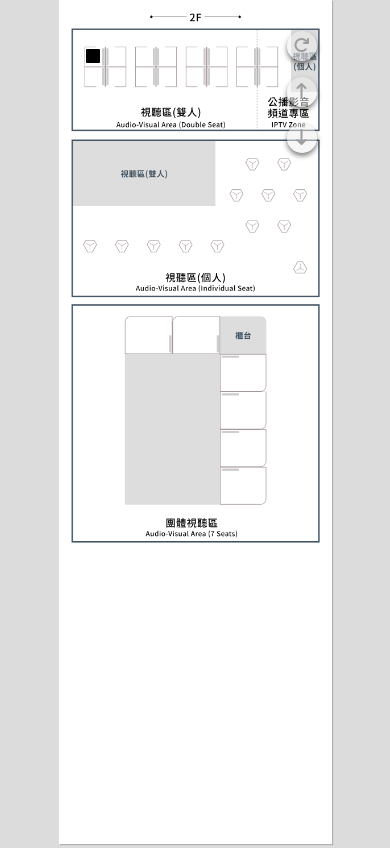
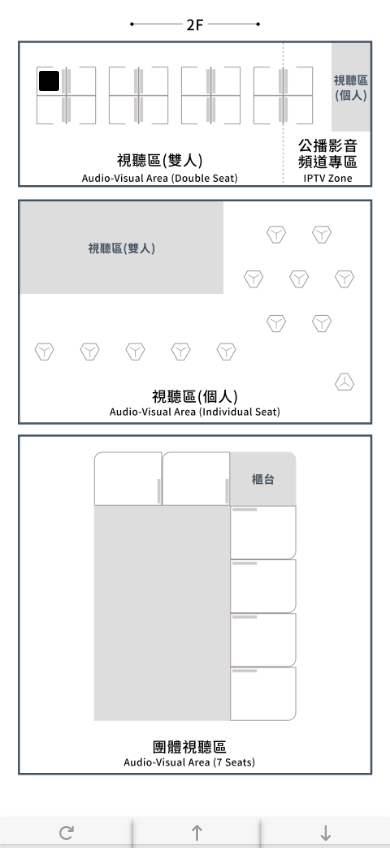
Before and after one commit to maverick-peng/canvas-demo, a website built with Vite: page index.html in a window 390 px wide. Built offline with nearby package versions, Linux system fonts and the light colour scheme.

Commit message:
modify: in small-size screen, put controls on the ground

```diff
--- a/index.html
+++ b/index.html
@@ -4,7 +4,7 @@
 <head>
   <meta charset="UTF-8" />
   <link rel="icon" type="image/svg+xml" href="favicon.svg" />
-  <meta name="viewport" content="width=device-width, initial-scale=1.0, maximum-scale=1.0, minimum-scale=1.0" />
+  <meta name="viewport" content="width=device-width, initial-scale=1.0, maximum-scale=1.0, user-scalable=no" />
   <title>Vite App</title>
   <style>
     body {
--- a/src/main.ts
+++ b/src/main.ts
@@ -19,7 +19,7 @@ import { fromEvent, iif, switchMap, takeUntil, tap } from 'rxjs';
 
 var canvas = document.querySelector<HTMLCanvasElement>('canvas')!;
 var context = canvas.getContext('2d')!;
-canvas.width = window.innerWidth * 0.7;
+canvas.width = window.innerWidth;
 canvas.height = window.innerHeight;
 
 // Controls
@@ -248,7 +248,13 @@ function render() {
 fromEvent(window, 'resize').pipe(
   tap(() => {
     canvas.width = window.innerWidth;
+
+    // reset scale to fill screen
     scale = canvas.width / image.naturalWidth;
+
+    // save the new original scale
+    originalScale = scale;
+
     resetPosition();
     render();
   })
--- a/src/style.css
+++ b/src/style.css
@@ -10,6 +10,7 @@
 ul, li {
   list-style: none;
   padding: 0;
+  margin: 0;
 }
 
 .canvas__wrapper {
@@ -38,4 +39,32 @@ ul, li {
   background-color: rgba(238, 238, 238, 0.505);
   font-size: 1rem;
   box-shadow: 0 3px 5px rgba(0,0,0,0.5);
+  touch-action: none;
+  padding: 0;
+  display: flex;
+  justify-content: center;
+  align-items: center;
 }
+
+@media only screen and (max-width: 600px) {
+
+  .control__list {
+    position: absolute;
+    left: 0;
+    bottom: 0;
+    top: inherit;
+    right: inherit;
+    height: 30px;
+    flex-direction: row;
+    width: 100%;
+  }
+
+  .control__item {
+    margin: 0;
+    flex-grow: 1;
+  }
+  .control__item button {
+    width: 100%;
+    border-radius: 0;
+  }
+}
```
